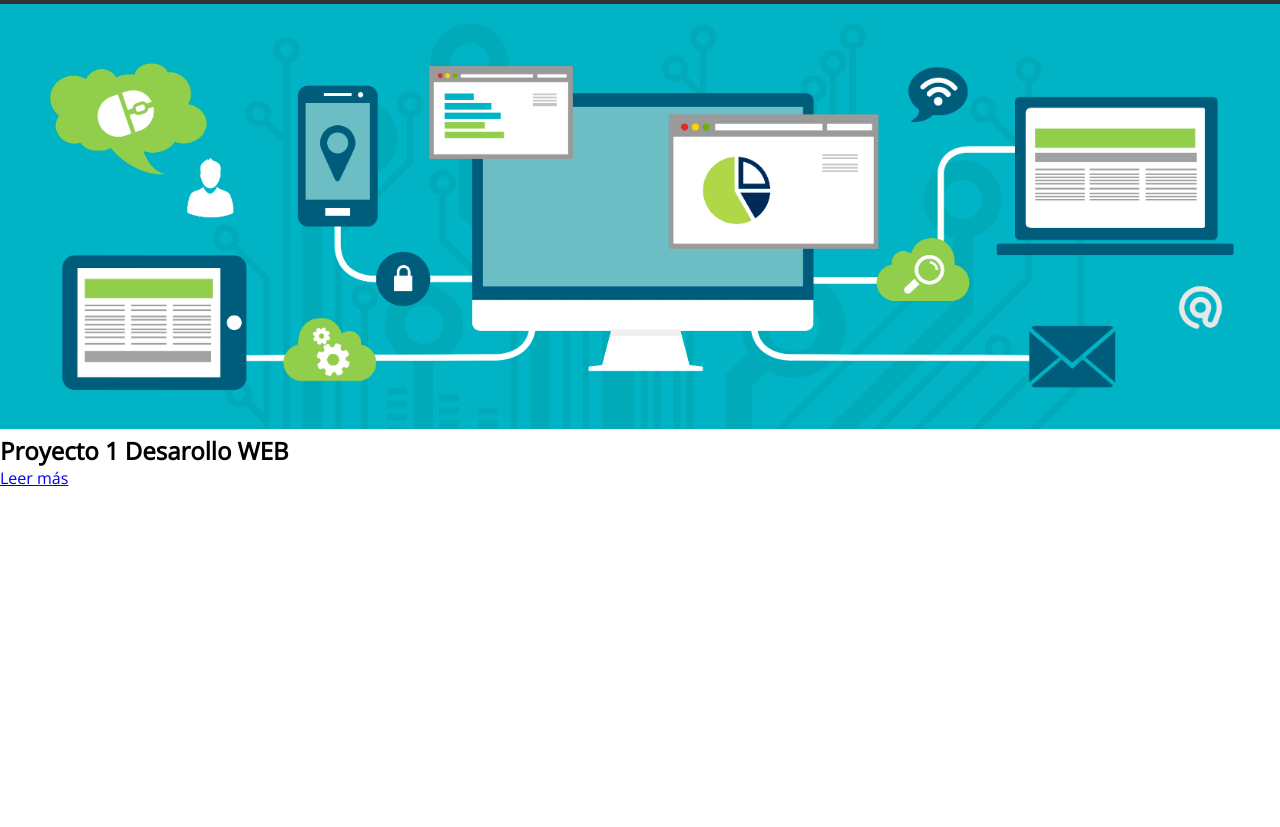
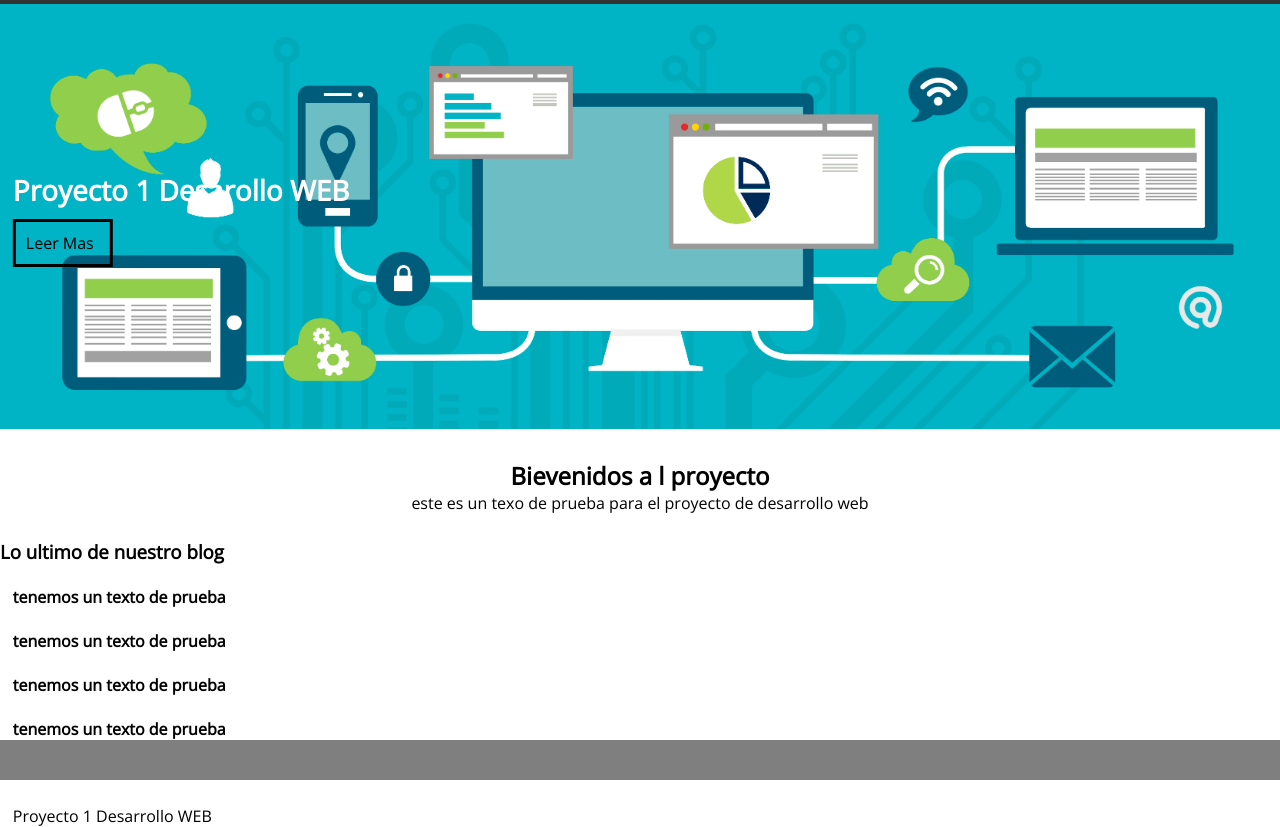
Before and after one commit to marcguzman/proyecto1dw, a plain HTML site: page index.html in a window 1280 px wide. Shown: the part 46-873 px from the top of the page. Before the commit the page ends 800 px from the top, so only its background shows below. Drawn offline with nearby package versions, Linux system fonts and the light colour scheme.

Commit message:
agregar mensaje de alerta y funcion js

```diff
--- a/css/banner.css
+++ b/css/banner.css
@@ -10,5 +10,26 @@
 
 #banner .contenedor{
     position: absolute;
-    position: absolute;
+    top: 50%;
+    left: 50%;
+    transform: translateX(-50%) translateY(-50%);
+    color: white;
 }
+
+#banner h2{
+    font-size: 28px;
+}
+
+#banner p{
+    display: block;
+    width: 100px;
+    color: black;
+    text-decoration: none;
+    padding: 10px;
+    margin-top: 10px;
+    border: 3px solid black
+}
+
+#banner a:hover{
+    background: rgba(51,51,51,0.5)
+}
--- a/css/estilos.css
+++ b/css/estilos.css
@@ -41,3 +41,23 @@ section{
     width: 100%;
     margin-bottom:25px;
 }
+
+#bienvenidos {
+    text-align: center;
+}
+
+footer .contenedor{
+    text-align: left;
+}
+#copy{
+    font-size: 20px;
+}
+
+#blog .reloj{
+    width: 100%;
+    padding: 20px;
+    font-size: 4em;
+    color: blue ;
+    text-align: center;
+    background: rgba(0,0,0,0.5)
+}
--- a/index.html
+++ b/index.html
@@ -11,6 +11,7 @@
         <link rel="stylesheet" href="css/estilos.css">
         <link rel="stylesheet" href="css/menu.css">
         <link rel="stylesheet" href="css/banner.css">
+        <link rel="stylesheet" href="js/funciones.js">
     </head>
     <body>
     <header>
@@ -26,12 +27,67 @@
             </nav>
         </div>
     </header>
-        <main>
+
+    <main>
+
+
         <section id="banner">
            <img src="img/banner.png">
+            <div class="contenedor">
             <h2>Proyecto 1 Desarollo WEB</h2>
-            <a href="#">Leer más</a>
+                <p onclick="alert('Alerta Proyecto 1')">Leer Mas</p>
+            </div>
+
+
+
+        </section>
+        <section id="bienvenidos">
+            <h2>Bievenidos a l proyecto</h2>
+            <p> este es un texo de prueba para el proyecto de
+                desarrollo web
+            </p>
+
+        </section>
+
+
+
+         <section id="blog">
+             <h3>Lo ultimo de nuestro blog</h3>
+
+             <div class="contenedor">
+             <article>
+                 <img src="">
+                <h4>tenemos un texto de prueba</h4>
+                </article>
+
+                 <article>
+                 <img src="">
+                <h4>tenemos un texto de prueba</h4>
+                </article>
+
+                 <article>
+                 <img src="">
+                <h4>tenemos un texto de prueba</h4>
+                </article>
+
+                 <article>
+                 <img src="">
+                <h4>tenemos un texto de prueba</h4>
+                </article>
+
+             </div>
+
+
+             <div class="reloj">
+             <p id="horas" class="horas"></p>
+             </div>
+             <script src="js/funciones.js"></script>
         </section>
         </main>
+        <footer>
+        <div class="contenedor">
+            <p class="copy">Proyecto 1 Desarrollo WEB</p>
+            </div>
+        </footer>
     </body>
 </html>
--- /dev/null
+++ b/js/funciones.js
@@ -0,0 +1,24 @@
+(Function (){
+
+ var actualizarhora= function (){
+    reloj = new date(),
+        horas = reloj.getHours(),
+        minutos = reloj.getMinutes(),
+        segundos = reloj.getSeconds();
+
+var phoras = document.getElementById('horas'),
+        pminutos = document.getElementById('minutos'),
+        psegundos = document.getElementById('segundos');
+
+    phoras.textContent=horas;
+    pminutos.textContent=minutos;
+    psegundos.textContent=segundos;
+
+    phoras.textContent=horas;
+    pminutos.textContent=minutos;
+    psegundos.textContent=segundos;
+};
+actualizarhora();
+var intervalo=setInterval(actualizarhora,1000)
+
+ }())
```
Also changed, not shown: css/menu.css (line endings or trailing spaces).
